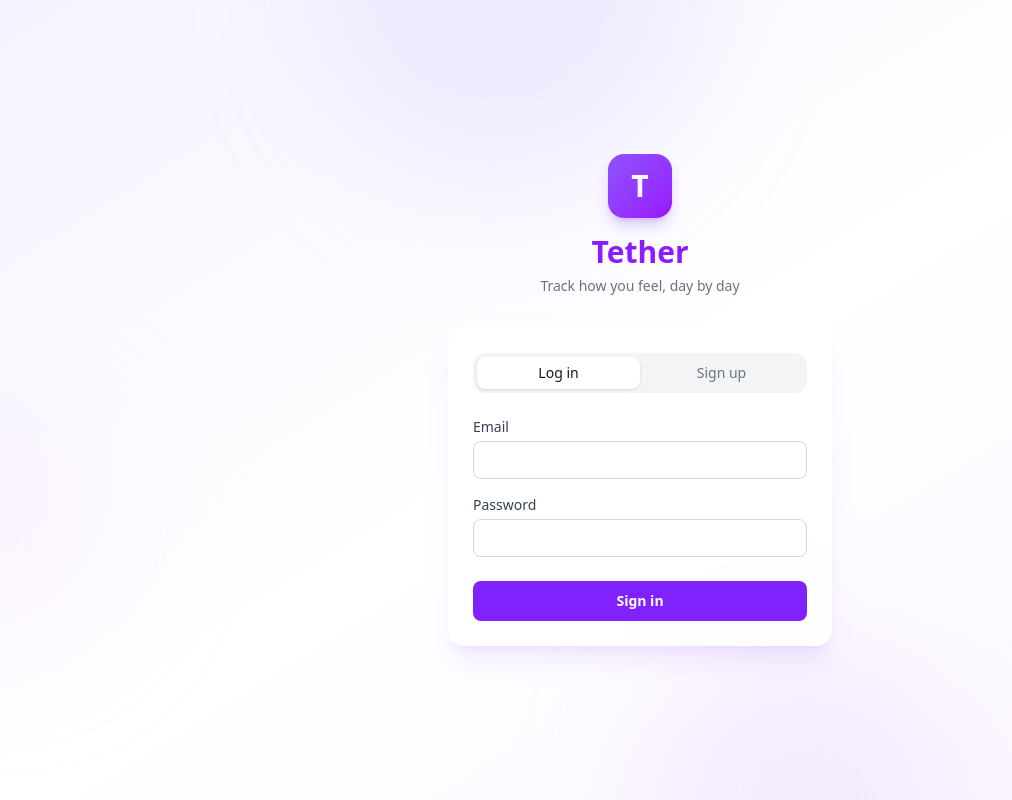
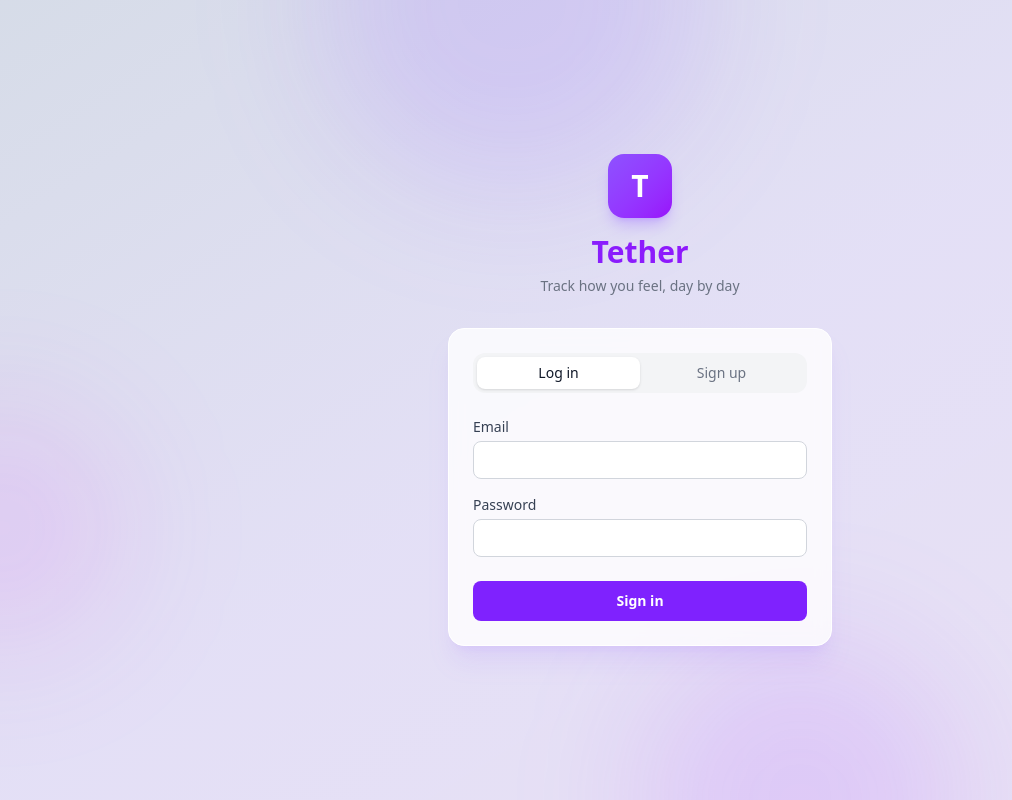
Before and after one commit to HVStudios/Tether, a React (Vite) app: page /Tether/auth in a window 1280 px wide. Shown: the whole page, without its empty margins (0-1012 px from the left). Built offline with nearby package versions, Linux system fonts and the light colour scheme; no server answers.

Commit message:
Updated background

```diff
--- a/src/components/layout/AppShell.tsx
+++ b/src/components/layout/AppShell.tsx
@@ -8,7 +8,7 @@ export function AppShell() {
   const { theme, toggle } = useTheme()
 
   return (
-    <div className="min-h-screen flex flex-col bg-gradient-to-br from-slate-50 via-violet-50/30 to-purple-50/20 dark:from-gray-950 dark:via-violet-950/20 dark:to-gray-950">
+    <div className="min-h-screen flex flex-col bg-gradient-to-br from-slate-300/60 via-violet-200/40 to-purple-200/30 dark:from-[#0a0a0f] dark:via-violet-950/30 dark:to-[#0a0a0f]">
       <header className="bg-gradient-to-r from-violet-600 to-purple-700 dark:from-violet-800 dark:to-purple-900 px-4 py-3 flex items-center justify-between sticky top-0 z-10 shadow-lg shadow-violet-500/20">
         <div className="flex items-center gap-2">
           <div className="w-7 h-7 rounded-lg bg-white/20 flex items-center justify-center">
--- a/src/index.css
+++ b/src/index.css
@@ -9,6 +9,11 @@
 body {
   margin: 0;
   font-family: system-ui, -apple-system, sans-serif;
-  background: #f9fafb;
+  background: #e8e6f0;
   color: #111827;
 }
+
+.dark body {
+  background: #0a0a0f;
+  color: #f3f4f6;
+}
--- a/src/pages/AuthPage.tsx
+++ b/src/pages/AuthPage.tsx
@@ -8,11 +8,11 @@ export function AuthPage() {
   const [tab, setTab] = useState<Tab>('login')
 
   return (
-    <div className="min-h-screen flex items-center justify-center bg-gradient-to-br from-violet-50 via-white to-purple-50 dark:from-gray-950 dark:via-gray-950 dark:to-violet-950/40 px-4 relative overflow-hidden">
+    <div className="min-h-screen flex items-center justify-center bg-gradient-to-br from-slate-300/60 via-violet-200/40 to-purple-200/30 dark:from-[#0a0a0f] dark:via-violet-950/30 dark:to-[#0a0a0f] px-4 relative overflow-hidden">
       {/* Decorative background orbs */}
-      <div className="absolute top-0 left-1/4 w-96 h-96 bg-violet-300/20 dark:bg-violet-700/10 rounded-full blur-3xl -translate-y-1/2 pointer-events-none" />
-      <div className="absolute bottom-0 right-1/4 w-80 h-80 bg-purple-300/20 dark:bg-purple-700/10 rounded-full blur-3xl translate-y-1/2 pointer-events-none" />
-      <div className="absolute top-1/2 left-0 w-64 h-64 bg-fuchsia-200/15 dark:bg-fuchsia-800/10 rounded-full blur-3xl -translate-x-1/2 pointer-events-none" />
+      <div className="absolute top-0 left-1/4 w-96 h-96 bg-violet-500/15 dark:bg-violet-600/10 rounded-full blur-3xl -translate-y-1/2 pointer-events-none" />
+      <div className="absolute bottom-0 right-1/4 w-80 h-80 bg-purple-500/15 dark:bg-purple-700/10 rounded-full blur-3xl translate-y-1/2 pointer-events-none" />
+      <div className="absolute top-1/2 left-0 w-64 h-64 bg-fuchsia-500/10 dark:bg-fuchsia-800/10 rounded-full blur-3xl -translate-x-1/2 pointer-events-none" />
 
       <div className="w-full max-w-sm relative">
         <div className="text-center mb-8">
```
